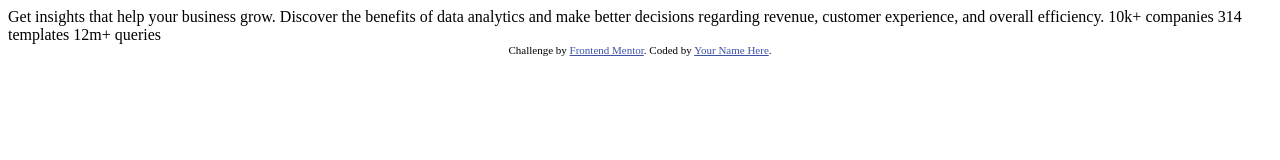
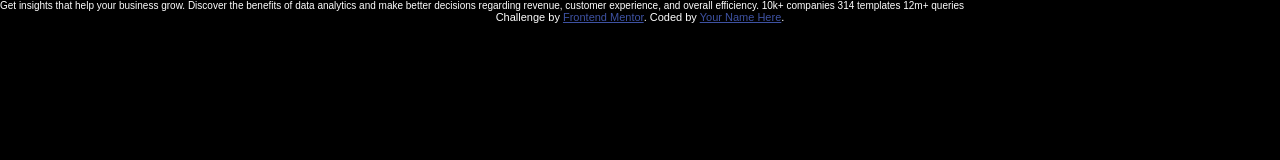
Before and after one commit to jmpevzla/fm-stats-preview-card, a website: page index.html in a window 1280 px wide. Drawn offline with nearby package versions, Linux system fonts and the light colour scheme; files that its build step writes are made by us from their sources.

Commit message:
Initial Pre-work

```diff
--- a/index.html
+++ b/index.html
@@ -8,11 +8,8 @@
 
   <title>Frontend Mentor | Stats preview card component</title>
 
-  <!-- Feel free to remove these styles or customise in your own stylesheet 👍 -->
-  <style>
-    .attribution { font-size: 11px; text-align: center; }
-    .attribution a { color: hsl(228, 45%, 44%); }
-  </style>
+  <link rel="stylesheet" href="styles.css">
+
 </head>
 <body>
 
@@ -26,8 +23,8 @@
   12m+ queries
 
   <div class="attribution">
-    Challenge by <a href="https://www.frontendmentor.io?ref=challenge" target="_blank">Frontend Mentor</a>.
-    Coded by <a href="#">Your Name Here</a>.
+    Challenge by <a class="attribution__link" href="https://www.frontendmentor.io?ref=challenge" target="_blank">Frontend Mentor</a>.
+    Coded by <a class="attribution__link" href="#">Your Name Here</a>.
   </div>
 </body>
 </html>
--- /dev/null
+++ b/styles.scss
@@ -0,0 +1,20 @@
+* {
+	box-sizing: border-box;
+	margin: 0;
+	padding: 0;
+}
+
+html {
+	font-family: Arial, Helvetica, sans-serif;
+	font-size: 62.5%;
+	background-color: #000;
+	color: white;
+}
+
+.attribution {
+	font-size: 11px; text-align: center;
+
+	@at-root #{&}__link {
+		color: hsl(228, 45%, 44%);
+  	}
+}
```
Also changed, not shown: package.json (added, +15 -0 lines), README-orig.md (renamed from README.md), 2 other files.
